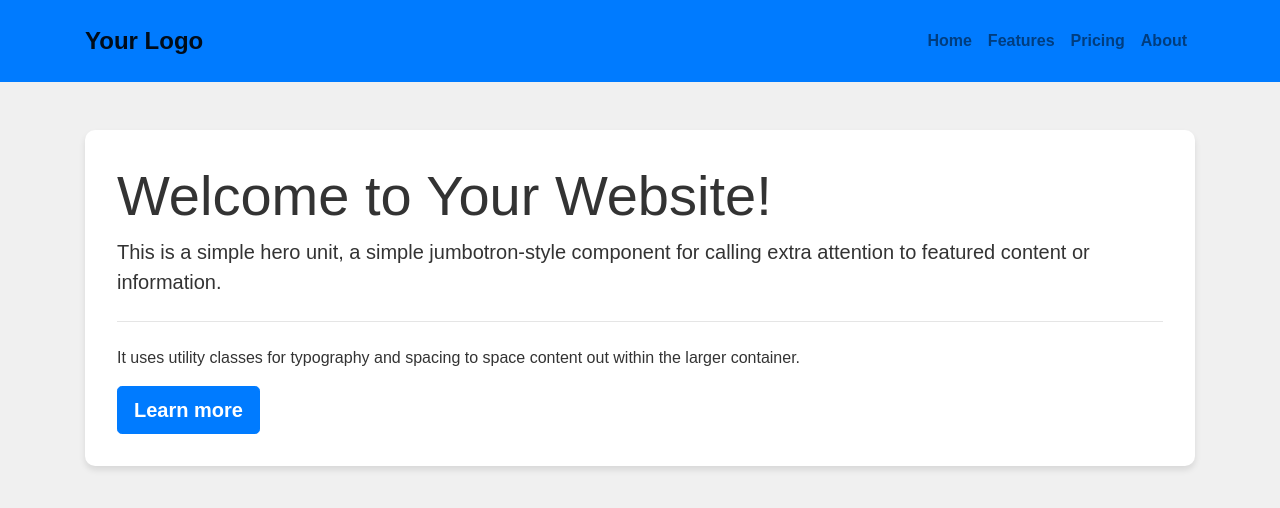
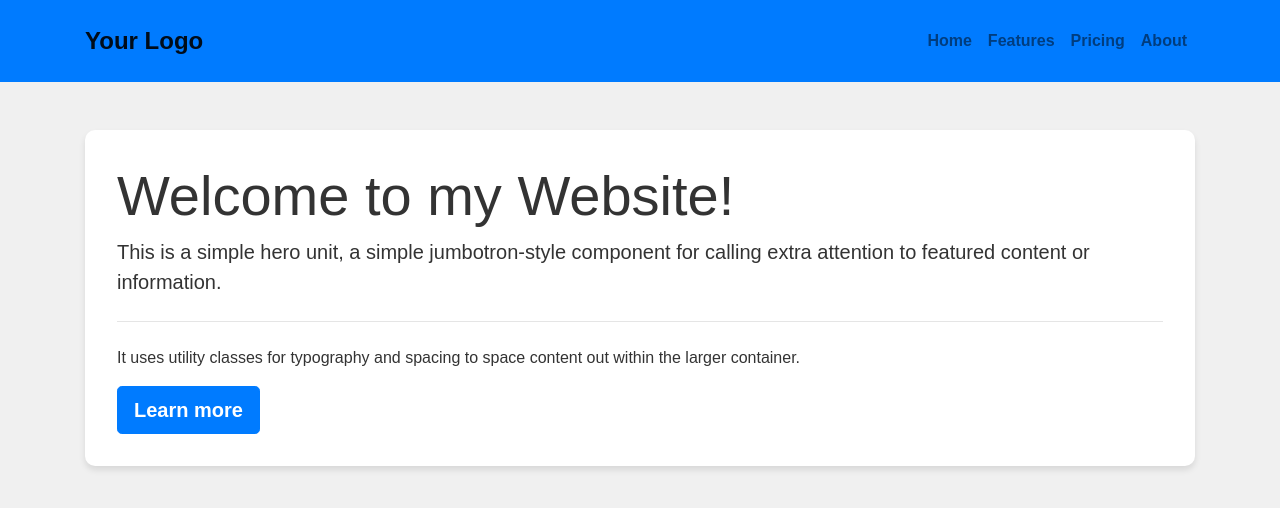
Before and after one commit to LieutenantKRISH/Krish, a plain HTML site: page INDEX.html in a window 1280 px wide. Drawn offline with nearby package versions, Linux system fonts and the light colour scheme.

Commit message:
Changed in title

```diff
--- a/INDEX.html
+++ b/INDEX.html
@@ -4,7 +4,7 @@
 <head>
     <meta charset="utf-8">
     <meta name="viewport" content="width=device-width, initial-scale=1, shrink-to-fit=no">
-    <title>Hello, world!</title>
+    <title>Hello IILM!</title>
     <link rel="stylesheet" href="https://cdn.jsdelivr.net/npm/bootstrap@4.4.1/dist/css/bootstrap.min.css"
         integrity="sha384-Vkoo8x4CGsO3+Hhxv8T/Q5PaXtkKtu6ug5TOeNV6gBiFeWPGFN9MuhOf23Q9Ifjh"
         crossorigin="anonymous">
@@ -79,7 +79,7 @@
 
     <div class="container mt-5">
         <div class="jumbotron">
-            <h1 class="display-4">Welcome to Your Website!</h1>
+            <h1 class="display-4">Welcome to my Website!</h1>
             <p class="lead">This is a simple hero unit, a simple jumbotron-style component for calling extra
                 attention to featured content or information.</p>
             <hr class="my-4">
```
